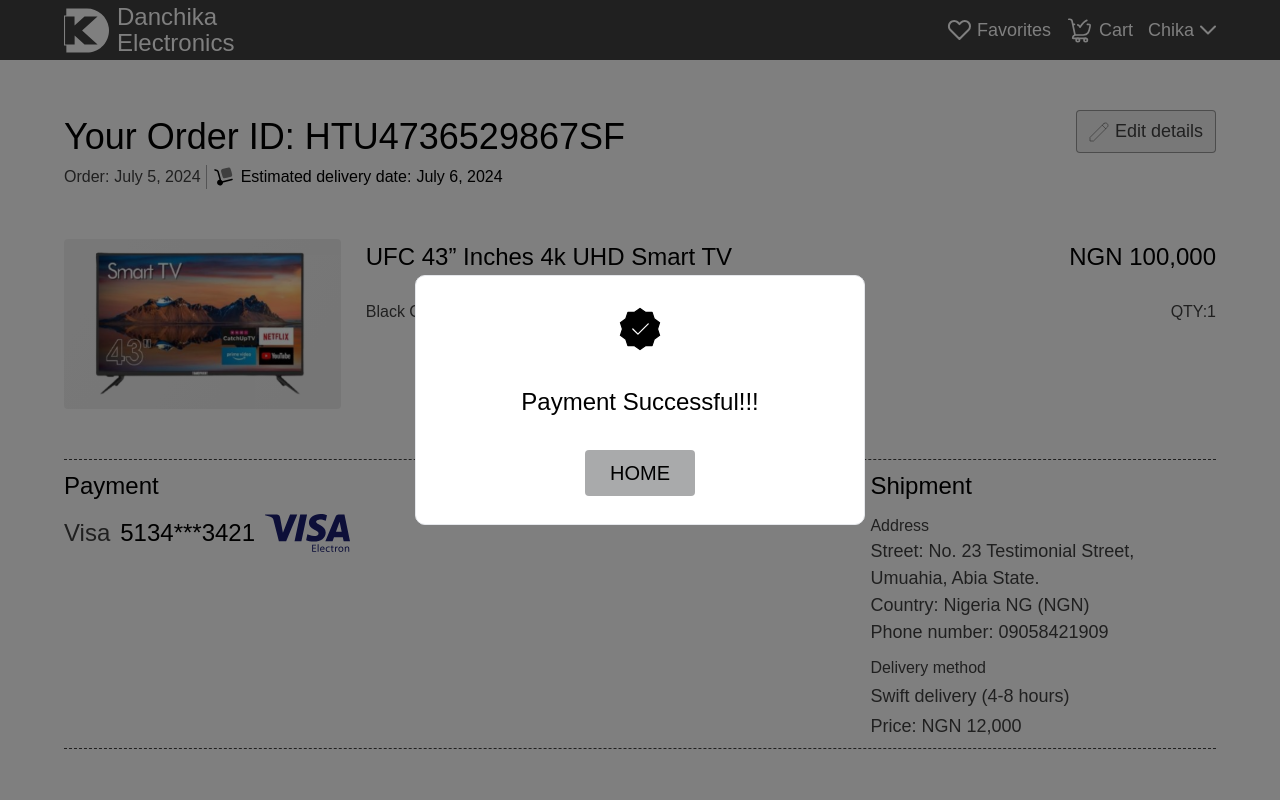
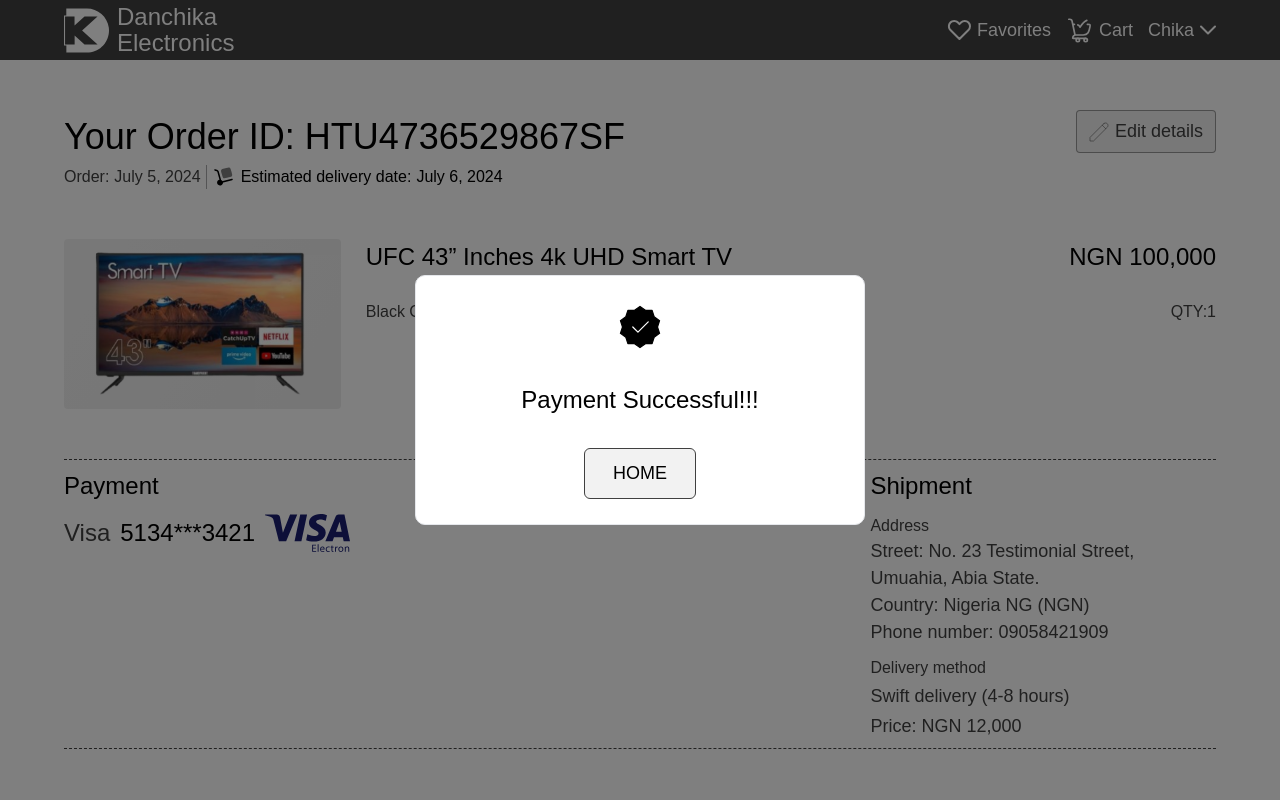
Before and after one commit to Chikadibia24/HNG11-StageTwoTask, a React (Vite) app: page /CheckOutThree in a window 1280 px wide. Shown: the top 800 px of the page. Built offline with nearby package versions, Linux system fonts and the light colour scheme.

Commit message:
Fix Bugs

```diff
--- a/src/pages/CheckOutThree.jsx
+++ b/src/pages/CheckOutThree.jsx
@@ -43,7 +43,7 @@
 
           <button
             onClick={goToHomePage}
-            className="flex items-center justify-center bg-[#a9aaab] px-[25px] py-[8px] text-[20px] rounded-[4px]"
+            className="flex items-center justify-center bg-[#ecececb2] border-[1px] border-[#404040] px-[28px] py-[11px] text-[18px] rounded-[6px]"
           >
             HOME
           </button>
```
